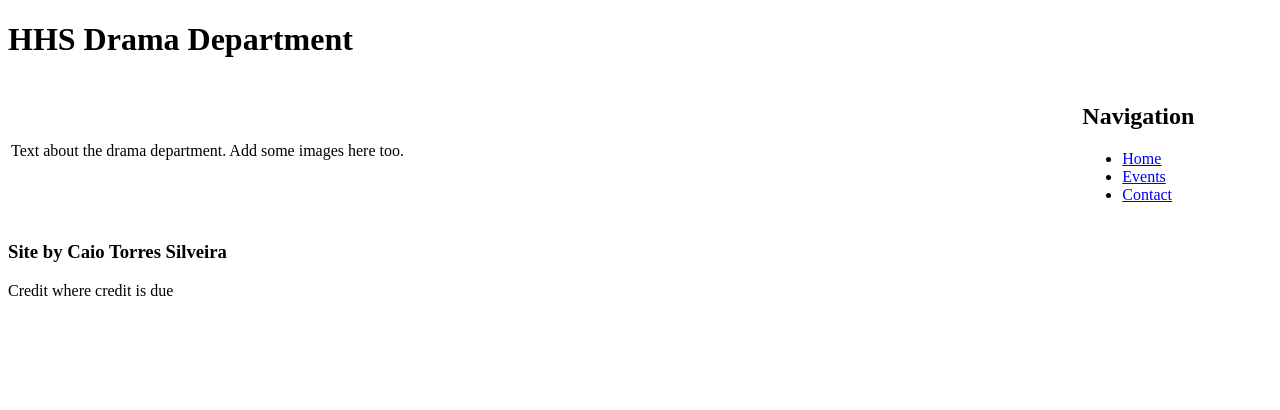
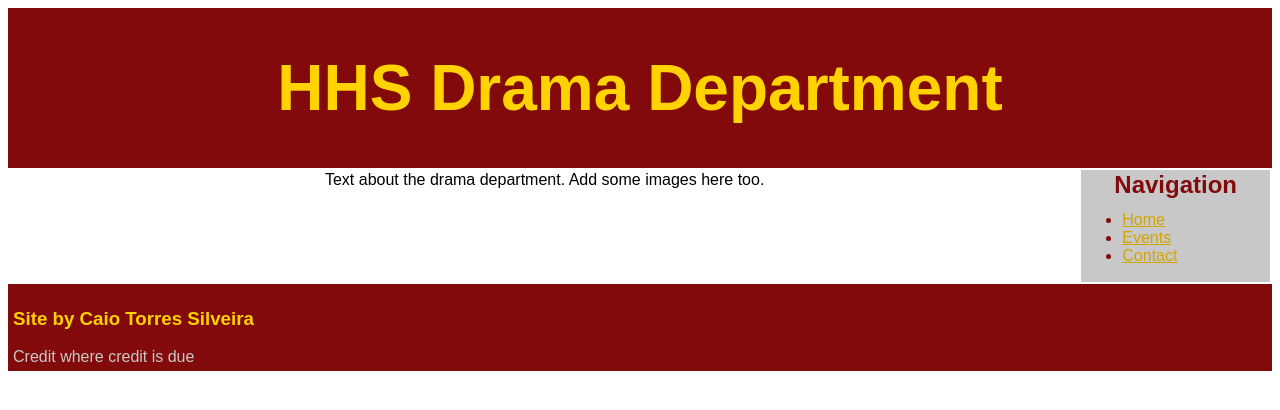
Before and after one commit to The-Kyzinian/L3_HTML_Assesment, a plain HTML site: page index.html in a window 1280 px wide. Drawn offline with Linux system fonts and the light colour scheme.

Commit message:
22.9 Commit 1 - CSS Added

```diff
--- /dev/null
+++ b/Resources/style.css
@@ -0,0 +1,54 @@
+html {
+    font-family: Arial, sans-serif;
+}
+
+header {
+    padding: 0.02px;
+    background-color: rgb(130, 10, 10);
+    text-align: center;
+    color: rgb(255,210,0);
+    font-weight: 900;
+    font-size: 2em;
+}
+
+footer {
+    padding: 5px;
+    background-color: rgb(130, 10, 10);
+    color: rgb(200, 200, 200);
+}
+
+a:link {
+    color: rgb(210, 165, 0);
+}
+
+a:visited {
+    color: rgb(145, 120, 0);
+}
+
+td {
+    vertical-align: top;
+    text-align: center;
+}
+
+ul {
+    text-align: left;
+    margin-top: 0.01em;
+}
+
+li {
+    color: rgb(130, 10, 10);
+}
+
+h2 {
+    color: rgb(130, 10, 10);
+    margin-top: 0.01em;
+    margin-bottom: 0.5em;
+}
+
+h3 {
+    color: rgb(255,210,0);
+}
+
+.nav {
+    background-color: rgb(200, 200, 200);
+}
--- a/index.html
+++ b/index.html
@@ -4,6 +4,7 @@
     <meta charset="UTF-8">
     <title>HHS Drama Department | Home</title>
     <meta name="viewport" content="width=device-width, initial-scale=1.0">
+    <link rel="stylesheet" href="Resources/style.css">
 </head>
 <body>
     <header>
@@ -16,7 +17,7 @@
 
                Add some images here too.
             </td>
-            <td width="15%">
+            <td width="15%" class="nav">
                 <h2>Navigation</h2>
                 <nav>
                     <ul>
```
Also changed, not shown: contact.html (+1 -0 lines), events.html (+1 -0 lines).
